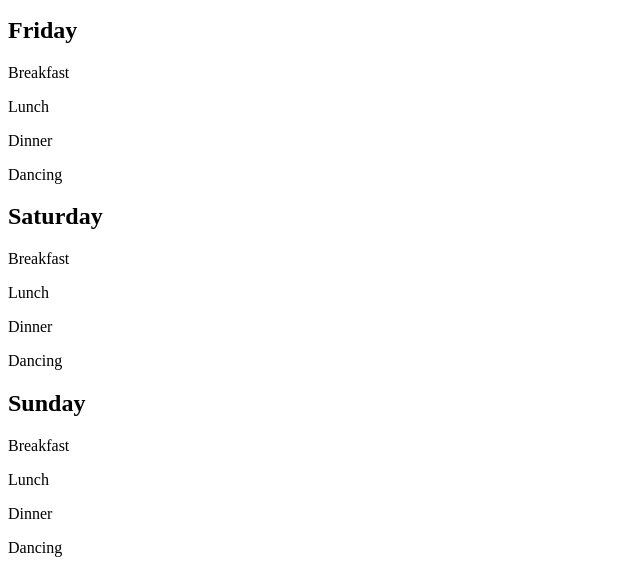
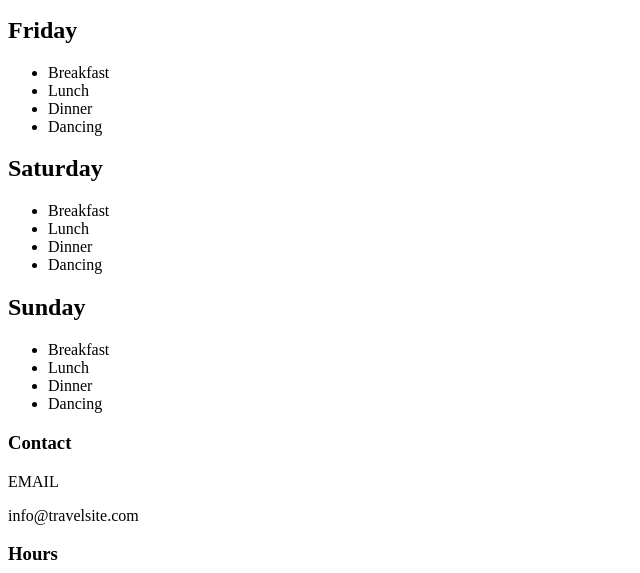
Before and after one commit to orpd0523/Travelsite, a plain HTML site: page pages/greece.html in a window 1280 px wide. Shown: the part 223-796 px from the top of the page, without its empty margins (0-640 px from the left). Drawn offline with Linux system fonts and the light colour scheme; files that its build step writes are made by us from their sources.

Commit message:
Updated ul for itinerary in ALL Destination page(s)

```diff
--- a/pages/greece.html
+++ b/pages/greece.html
@@ -37,24 +37,30 @@
         <h1>Greece</h1>
         <div>
             <h2>Friday</h2>
-            <p>Breakfast</p>
-            <p>Lunch</p>
-            <p>Dinner</p>
-            <p>Dancing</p>
+            <ul>
+                <li>Breakfast</li>
+                <li>Lunch</li>
+                <li>Dinner</li>
+                <li>Dancing</li>
+            </ul>
         </div>
         <div>
             <h2>Saturday</h2>
-            <p>Breakfast</p>
-            <p>Lunch</p>
-            <p>Dinner</p>
-            <p>Dancing</p>
+            <ul>
+                <li>Breakfast</li>
+                <li>Lunch</li>
+                <li>Dinner</li>
+                <li>Dancing</li>
+            </ul>
         </div>
         <div>
             <h2>Sunday</h2>
-            <p>Breakfast</p>
-            <p>Lunch</p>
-            <p>Dinner</p>
-            <p>Dancing</p>
+            <ul>
+                <li>Breakfast</li>
+                <li>Lunch</li>
+                <li>Dinner</li>
+                <li>Dancing</li>
+            </ul>
         </div>
       </section>
     <!--Navigation Footer-->
```
Also changed, not shown: pages/hawaii.html (+18 -12 lines), pages/iceland.html (+18 -12 lines).
